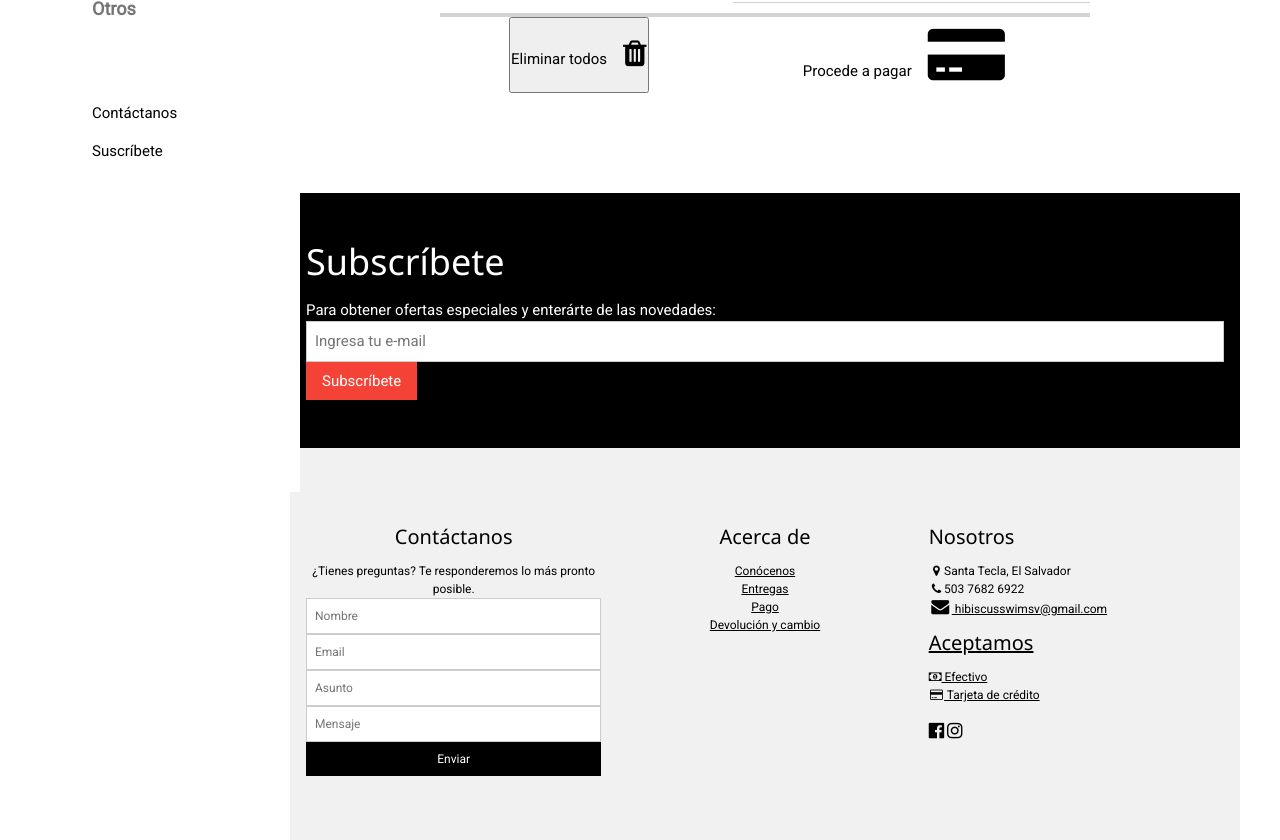
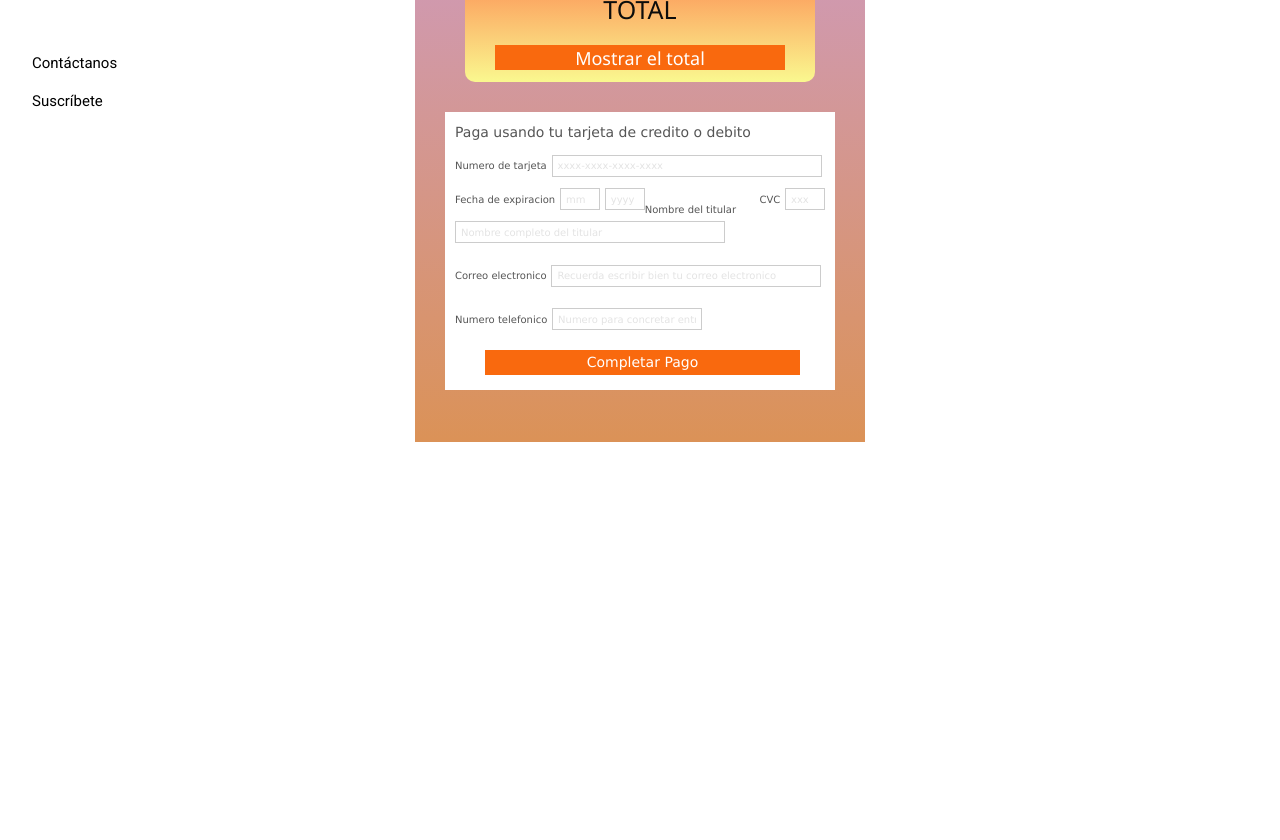
Before and after one commit to fadiaz4/ProyectoFinalManganeso, a Flask app: page /checkout in a window 1280 px wide. Shown: the part 308-1148 px from the top of the page. After the commit the page ends 750 px from the top, so only its background shows below. Run offline with Flask 2, Linux system fonts and the light colour scheme.

Commit message:
cart-checkout

```diff
--- a/templates/checkout.html
+++ b/templates/checkout.html
@@ -1,9 +1,9 @@
-< !DOCTYPE html>
+<!DOCTYPE html>
 <html>
-    <title>Hibiscus El Salvador</title>
+<title>Completa la orden</title>
 <meta charset="UTF-8">
 <meta name="viewport" content="width=device-width, initial-scale=1">
-    <link rel="stylesheet" href="/static/stylecart.css">
+<link rel="stylesheet" href="/static/checkoutstyle.css">
 <link rel="stylesheet" href="https://www.w3schools.com/w3css/4/w3.css">
 <link rel="stylesheet" href="https://fonts.googleapis.com/css?family=Roboto">
 <link rel="stylesheet" href="https://fonts.googleapis.com/css?family=Montserrat">
@@ -24,9 +24,6 @@
         font-family: "Montserrat", sans-serif;
     }
 </style>
-
-    <body class="w3-content" style="max-width:1200px">
-        <!-- Sidebar -->
 <nav class="w3-sidebar w3-bar-block w3-white w3-collapse w3-top" style="z-index:3;width:300px" id="mySidebar">
     <div class="w3-container w3-display-container w3-padding-16">
         <i onclick="w3_close()" class="fa fa-remove w3-hide-large w3-button w3-display-topright"></i>
@@ -37,38 +34,17 @@
         </div>
         <div class="w3-padding-64 w3-large w3-text-grey" style="font-weight:bold">
             <a href="#" class="w3-bar-item w3-button">Nosotros</a>
-                    <a href="{{url_for('Swimmwear')}}" class="w3-bar-item w3-button">Swimmwear</a>
+            <a href="{{url_for('swimmwear')}}" class="w3-bar-item w3-button">Swimmwear</a>
             <a href="{{url_for('otros')}}" class="w3-bar-item w3-button">Otros</a>
         </div>
         <a href="#footer" class="w3-bar-item w3-button w3-padding">Contáctanos</a>
         <a href="javascript:void(0)" class="w3-bar-item w3-button w3-padding"
             onclick="document.getElementById('newsletter').style.display='block'">Suscríbete</a>
 </nav>
-
-        <!-- Menú de arriba en pantallas pequeñas -->
-        <header class="w3-bar w3-top w3-hide-large w3-black w3-xlarge">
-            <div class="w3-bar-item w3-padding-24 w3-wide">LOGO</div>
-            <a href="javascript:void(0)" class="w3-bar-item w3-button w3-padding-24 w3-right" onclick="w3_open()"><i
-                    class="fa fa-bars"></i></a>
-        </header>
-
-        <!-- Abriendo la sidebar en pantallas pequeñas-->
-        <div class="w3-overlay w3-hide-large" onclick="w3_close()" style="cursor:pointer" title="close side menu"
-            id="myOverlay"></div>
-
-        <!-- Contenido de la página -->
-        <div class="w3-main" style="margin-left:250px">
-
-
-
-
-            <!-- Lanzar contenido en pantallas pequeñas -->
-            <div class="w3-hide-large" style="margin-top:83px"></div>
-
 <!-- Encabezado superior -->
 <header class="w3-container w3-xlarge">
     <div class="nav">
-                    <a href="{{url_for('index')}}">Hibiscus El Salvador</a>
+        <a href="{{url_for('index')}}">Pagina Principal</a>
         <div id="headerM">
             <p class="w3-right">
                 <a href="{{url_for('cart')}}"><i class="fa fa-shopping-cart w3-margin-right"></i></a>
@@ -78,98 +54,94 @@
     </div>
 </header>
 
-            <body>
-                <div class="container-products">
-                    <div class="product-header">
-                        <h5 class="product-title">PRODUCT</h5>
-                        <h5 class="price sm-hide">PRICE</h5>
-                        <h5 class="quantity">QUANTITY</h5>
-                        <h5 class="total">TOTAL </h5>
+<head>
+    <title>Checkout</title>
+</head>
 
+<>
+    <div class="app-container">
+        <div class="top-box">
+            <p>PAGO DE TU PEDIDO</p>
         </div>
-                    <div class="products">
+        <div class="middle-box">
+            <p>
+            </p>
+            <h1>
+                <a href="{{url_for('index')}}">
+                    <img src="/static/images/hibiscusSV.jpg" style="z-index:3;width: 13rem;" />
+                </a>
+            </h1>
+            <h2 class="total" id="97">
+                TOTAL
+                <script>
+                    function displayCost() {
+                        if (localStorage.getItem("totalCost") != null) {
+                            document.getElementById("97").innerHTML = "TOTAL A PAGAR: $" + localStorage.getItem("totalCost") + ".00 "
+                        } else {
+                            document.getElementById("97").innerHTML = "TOTAL A PAGAR:  $0.00 "
+                        }
+                    }
+                </script>
+            </h2>
+            <p><button onclick="displayCost()" class="btn-total" type="button">Mostrar el total</button></p>
         </div>
-                    <button onclick="clearAll()"> Eliminar todos<i
-                            class="fa fa-trash fa-2x w3-margin-rigth w3-margin-left"></i></button>
-                    <a href="{{url_for('checkout')}}" target="_blank" class="w3-bar-item w3-button">Procede a pagar<i
-                            class="fa fa-credit-card-alt fa-4x w3-margin-rigth w3-margin-left"></i></a>
+        <div class="card-details">
+            <p>Paga usando tu tarjeta de credito o debito</p>
+            <div class="card-num-field-group">
+                <label>Numero de tarjeta</label>
+                <input type="text" class="card-num-field" placeholder="xxxx-xxxx-xxxx-xxxx">
+            </div>
+            <div class="cvc-field-group">
+                <label>CVC</label>
+                <input type="password" class="cvc-field" placeholder="xxx">
+            </div>
+            <div class="date-field-group">
+                <label>Fecha de expiracion</label>
+                <input type="text" class="date-field" placeholder="mm">
+                <input type="text" class="date-field" placeholder="yyyy">
             </div>
 
-                <!-- Sección de suscripción -->
-                <div class="w3-container w3-black w3-padding-32">
-                    <h1>Subscríbete</h1>
-                    <p>Para obtener ofertas especiales y enterárte de las novedades:</p>
-                    <p><input class="w3-input w3-border" type="text" placeholder="Ingresa tu e-mail" style="width:100%">
-                    </p>
-                    <button type="button" class="w3-button w3-red w3-margin-bottom">Subscríbete</button>
+            <div class="name-field-group">
+                <label>Nombre del titular</label>
+                <input type="text" class="name-field" placeholder="Nombre completo del titular">
             </div>
+            <div class="mail-field-group">
+                <label>Correo electronico</label>
+                <input type="text" class="mail-field" placeholder="Recuerda escribir bien tu correo electronico">
+            </div>
+            <div class="number-field-group">
+                <label>Numero telefonico</label>
+                <input type="text" class="number-field" placeholder="Numero para concretar entrega">
+            </div>
+            <p><button onclick="confirmation()" type="button" class="pay-btn">Completar Pago</button></p>
+            <script>
+                function confirmation() {
+                    var txt;
+                    var r = confirm("Quieres confirmar tu pago?");
+                    if (r == true) {
+                        var a = confirm("Muchas gracias por su compra, sera redireccionado en momentos al whatsapp de Hibiscus para concretar su envio!");
+                        if (a == true) {
+                            setTimeout(function redireccionar() { window.location.href = "https://wa.me/50376826922?text=Acabo%20de%20realizar%20una%20compra%20mi%20nombre%20es:"; }, 8000);
+                            sessionStorage.clear();
+                            console.log(localStorage)
+                        } else {
+                            txt = alert("Por favor, vuelva a intentarlo otra vez. Asegurese de darle aceptar");
+                        }
+                    } else {
+                        txt = alert("SE HA CANCELADO EL PEDIDO");
+                    }
+                }
 
-                <!-- Suscripción -->
-                <div id="newsletter" class="w3-modal">
-                    <div class="w3-modal-content w3-animate-zoom" style="padding:32px">
-                        <div class="w3-container w3-white w3-center">
-                            <i onclick="document.getElementById('newsletter').style.display='none'"
-                                class="fa fa-remove w3-right w3-button w3-transparent w3-xxlarge"></i>
-                            <h2 class="w3-wide">SUSCRÍBETE</h2>
-                            <p>Únete a nuestra lista de correo para recibir actualizaciones sobre new arrivals y ofertas
-                                especiales.</p>
-                            <p><input class="w3-input w3-border" type="text" placeholder="Enter e-mail"></p>
-                            <button type="button" class="w3-button w3-padding-large w3-red w3-margin-bottom"
-                                onclick="document.getElementById('newsletter').style.display='none'">Subscribe</button>
-                        </div>
+            </script>
         </div>
     </div>
 
-                <!-- Pie de página -->
-                <footer class="w3-padding-64 w3-light-grey w3-small w3-center" id="footer">
-                    <div class="w3-row-padding">
-                        <div class="w3-col s4">
-                            <h4>Contáctanos</h4>
-                            <p>¿Tienes preguntas? Te responderemos lo más pronto posible.</p>
-                            <form action="/action_page.php" target="_blank">
-                                <p><input class="w3-input w3-border" type="text" placeholder="Nombre" name="Nombre"
-                                        required></p>
-                                <p><input class="w3-input w3-border" type="text" placeholder="Email" name="Email"
-                                        required>
-                                </p>
-                                <p><input class="w3-input w3-border" type="text" placeholder="Asunto" name="Asunto"
-                                        required></p>
-                                <p><input class="w3-input w3-border" type="text" placeholder="Mensaje" name="Mensaje"
-                                        required></p>
-                                <button type="submit" class="w3-button w3-block w3-black">Enviar</button>
-                            </form>
-                        </div>
-
-                        <div class="w3-col s4">
-                            <h4>Acerca de</h4>
-                            <p><a href="http://127.0.0.1:5502/templates/index.html#Conocenos">Conócenos</a></p>
-                            <p><a href="http://127.0.0.1:5502/templates/index.html#Entregas">Entregas</a></p>
-                            <p><a href="http://127.0.0.1:5502/templates/index.html#Pago">Pago</a></p>
-                            <p><a href="http://127.0.0.1:5502/templates/index.html#Cambio">Devolución y cambio</a></p>
-                        </div>
-
-                        <div class="w3-col s4 w3-justify">
-                            <h4>Nosotros</h4>
-                            <p><i class="fa fa-fw fa-map-marker"></i>Santa Tecla, El Salvador</p>
-                            <p><i class="fa fa-fw fa-phone"></i>503 7682 6922</p>
-                            <a href="mailto:hibiscusswimsv@gmail.com"><i
-                                    class="fa fa-fw fa-envelope w3-hover-opacity w3-large"></i>
-                                hibiscusswimsv@gmail.com
-</>
-<h4>Aceptamos</h4>
-<p><i class="fa fa-money" aria-hidden="true"></i> Efectivo</p>
-<p><i class="fa fa-fw fa-credit-card"></i> Tarjeta de crédito</p>
-<br>
-<a href="https://www.facebook.com/svhibiscus" target="_blank"><i
-        class="fa fa-facebook-official w3-hover-opacity w3-large"></i></a>
-<a href="https://www.instagram.com/svhibiscus/" target="_blank"><i
-        class="fa fa-instagram w3-hover-opacity w3-large"></i></a>
-</div>
-</div>
-</footer>
     <script src="{{url_for('static', filename='cart.js')}}"></script>
     <script src="{{url_for('static', filename='preload.js')}}"></script>
     <script src="{{url_for('static', filename='main.js')}}"></script>
 
 
+
     </body>
+
+</html>
```
Also changed, not shown: templates/cart.html (+34 -45 lines). Lines whose indentation alone changed are shown as unchanged.
